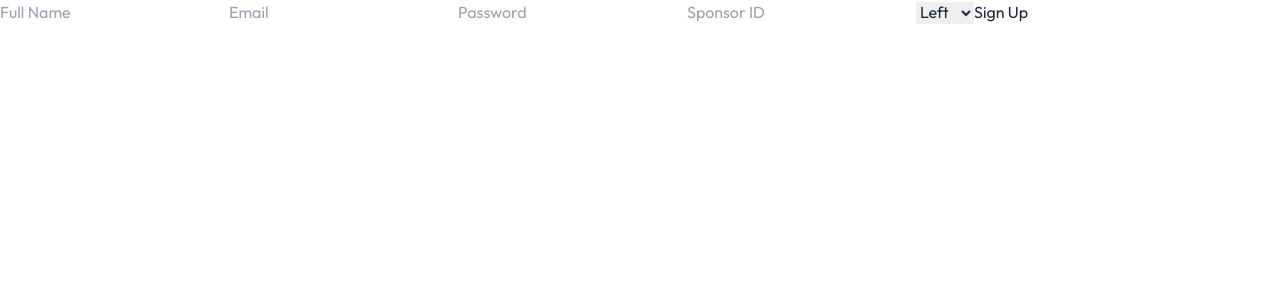
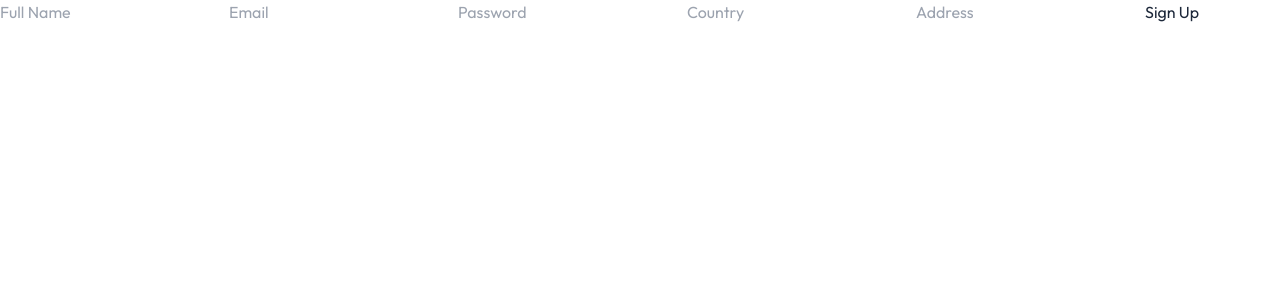
Before and after one commit to divinetoonz11-lgtm/nsgfrontend, a React (Vite) app: page /signup in a window 1280 px wide. Shown: the top 300 px of the page. Built offline with nearby package versions, Linux system fonts and the light colour scheme; no server answers.

Commit message:
Frontend updates: signup fixes, reset password, auth context

```diff
--- a/src/App.jsx
+++ b/src/App.jsx
@@ -74,7 +74,7 @@ function App() {
             <Route path="/signup" element={<SignupPage />} />
             <Route path="/admin/login" element={<AdminLoginPage />} />
             <Route path="/forgot-password" element={<ForgotPasswordPage />} />
-            <Route path="/reset-password" element={<ResetPasswordPage />} />
+            <Route path="/reset-password/:token" element={<ResetPasswordPage />} />
             <Route path="/verify-email" element={<VerifyEmailPage />} />
 
             {/* Legal Routes */}
--- a/src/contexts/AuthContext.jsx
+++ b/src/contexts/AuthContext.jsx
@@ -1,5 +1,5 @@
 import { createContext, useState, useEffect, useContext } from "react";
-import api from "@/lib/apiClient.js"; // VPS backend
+import api from "@/lib/apiClient.js";
 
 export const AuthContext = createContext(null);
 
@@ -59,7 +59,11 @@ export const AuthProvider = ({ children }) => {
   const login = async (formData) => {
     try {
       const res = await api.post("/auth/login", formData);
-      if (res.data.success) saveSession(res.data.user, res.data.token);
+
+      if (res.data.success) {
+        saveSession(res.data.user, res.data.token);
+      }
+
       return res.data;
     } catch (err) {
       return {
@@ -72,11 +76,10 @@ export const AuthProvider = ({ children }) => {
     }
   };
 
-  // ✅ Google login
-  const googleLogin = async (formData) => {
+  // ✅ Forgot Password 🔥 ADD THIS
+  const forgotPassword = async (email) => {
     try {
-      const res = await api.post("/auth/google-login", formData);
-      if (res.data.success) saveSession(res.data.user, res.data.token);
+      const res = await api.post("/auth/forgot-password", { email });
       return res.data;
     } catch (err) {
       return {
@@ -84,16 +87,19 @@ export const AuthProvider = ({ children }) => {
         message:
           err.response?.data?.message ||
           err.response?.data?.error ||
-          "Google authentication failed",
+          "Failed to send reset link",
       };
     }
   };
 
-  // ✅ Sponsor validation (robust)
+  // ✅ Sponsor validation
   const validateSponsor = async (sponsorId) => {
     try {
       const sponsorCode = sponsorId?.trim().toUpperCase();
-      if (!sponsorCode) return { success: false };
+
+      if (!sponsorCode) {
+        return { success: false };
+      }
 
       const res = await api.get(`/auth/validate-sponsor/${sponsorCode}`);
       return res.data;
@@ -111,9 +117,9 @@ export const AuthProvider = ({ children }) => {
         token,
         signup,
         login,
-        googleLogin,
         logout,
         validateSponsor,
+        forgotPassword, // 🔥 ADD HERE
         isAuthenticated,
         loading,
       }}
--- a/src/pages/ResetPasswordPage.jsx
+++ b/src/pages/ResetPasswordPage.jsx
@@ -1,7 +1,7 @@
-
+// src/pages/ResetPasswordPage.jsx
 import React, { useState } from 'react';
 import { Helmet } from 'react-helmet';
-import { Link, useSearchParams, useNavigate } from 'react-router-dom';
+import { Link, useParams, useNavigate } from 'react-router-dom';
 import { motion } from 'framer-motion';
 import { Lock, ArrowLeft, CheckCircle2, XCircle } from 'lucide-react';
 import { Button } from '@/components/ui/button';
@@ -12,8 +12,7 @@ import { useAuth } from '@/hooks/useAuth.js';
 import Logo from '@/components/Logo.jsx';
 
 export default function ResetPasswordPage() {
-  const [searchParams] = useSearchParams();
-  const token = searchParams.get('token');
+  const { token } = useParams();
   const [formData, setFormData] = useState({ newPassword: '', confirmPassword: '' });
   const [isSubmitting, setIsSubmitting] = useState(false);
   const [status, setStatus] = useState('idle'); // idle, success, error
@@ -22,27 +21,35 @@ export default function ResetPasswordPage() {
   const navigate = useNavigate();
 
   const validatePassword = (pass) => {
+    // Minimum 8 chars, uppercase, lowercase, number, special
     const regex = /^(?=.*[a-z])(?=.*[A-Z])(?=.*\d)(?=.*[@$!%*?&])[A-Za-z\d@$!%*?&]{8,}$/;
     return regex.test(pass);
   };
 
   const handleSubmit = async (e) => {
     e.preventDefault();
+
     if (!token) {
       toast.error('No reset token provided');
       return;
     }
+
     if (!validatePassword(formData.newPassword)) {
-      toast.error('Password must be at least 8 characters and include uppercase, lowercase, number, and special character.');
+      toast.error(
+        'Password must be at least 8 characters and include uppercase, lowercase, number, and special character.'
+      );
       return;
     }
+
     if (formData.newPassword !== formData.confirmPassword) {
       toast.error('Passwords do not match');
       return;
     }
 
     setIsSubmitting(true);
+
     const result = await resetPassword(token, formData.newPassword);
+
     if (!result.success) {
       setStatus('error');
       setErrorMessage(result.message || 'Reset link is invalid or expired');
@@ -50,10 +57,9 @@ export default function ResetPasswordPage() {
     } else {
       setStatus('success');
       toast.success('Password reset successfully!');
-      setTimeout(() => {
-        navigate('/login');
-      }, 3000);
+      setTimeout(() => navigate('/login'), 3000);
     }
+
     setIsSubmitting(false);
   };
 
--- a/src/pages/SignupPage.jsx
+++ b/src/pages/SignupPage.jsx
@@ -2,7 +2,7 @@ import { useState } from "react";
 import { useAuth } from "@/contexts/AuthContext.jsx";
 import { toast } from "react-toastify";
 
-const SignupPage = () => {
+const SignupPage = ({ isAssociate = false }) => {
   const { signup, validateSponsor } = useAuth();
 
   const [formData, setFormData] = useState({
@@ -11,65 +11,109 @@ const SignupPage = () => {
     password: "",
     sponsorReferralId: "",
     placement: "left",
+    country: "",
+    address: "",
   });
 
   const [loading, setLoading] = useState(false);
+  const [sponsorName, setSponsorName] = useState("");
+  const [checkingSponsor, setCheckingSponsor] = useState(false);
 
+  // Input change handler
   const handleChange = (e) => {
-    setFormData({ ...formData, [e.target.name]: e.target.value });
+    const { name, value } = e.target;
+    setFormData((prev) => ({ ...prev, [name]: value }));
   };
 
+  // Sponsor live check
+  const handleSponsorChange = async (e) => {
+    const value = e.target.value;
+    setFormData((prev) => ({ ...prev, sponsorReferralId: value }));
+
+    if (value.length < 4) {
+      setSponsorName("");
+      return;
+    }
+
+    setCheckingSponsor(true);
+
+    try {
+      const res = await validateSponsor(value.trim().toUpperCase());
+      if (res.success && res.user?.name) {
+        setSponsorName(res.user.name);
+      } else {
+        setSponsorName("Invalid Sponsor ❌");
+      }
+    } catch (err) {
+      console.error("Sponsor Check Error:", err);
+      setSponsorName("Error checking sponsor");
+    }
+
+    setCheckingSponsor(false);
+  };
+
+  // Submit handler
   const handleSubmit = async (e) => {
     e.preventDefault();
     setLoading(true);
 
     try {
-      // 🔥 normalize sponsor
-      const sponsorCode = formData.sponsorReferralId.trim().toUpperCase();
-
-      // ❌ empty check
-      if (!sponsorCode) {
-        toast.error("Sponsor ID required");
+      // Frontend validation
+      if (
+        !formData.fullName?.trim() ||
+        !formData.email?.trim() ||
+        !formData.password ||
+        (isAssociate && !formData.sponsorReferralId?.trim())
+      ) {
+        toast.error("All fields are required");
         setLoading(false);
         return;
       }
 
-      // ✅ validate sponsor (API)
+      // Sponsor validation for associate
+      let sponsorCode = "";
+      if (isAssociate) {
+        sponsorCode = formData.sponsorReferralId.trim().toUpperCase();
         const sponsorResult = await validateSponsor(sponsorCode);
-
         if (!sponsorResult?.success) {
           toast.error("Invalid sponsor ID");
           setLoading(false);
           return;
         }
+      }
 
-      // ✅ payload (backend compatible)
+      // Prepare payload
       const payload = {
-        name: formData.fullName,
+        name: formData.fullName.trim(),
         email: formData.email.toLowerCase().trim(),
         password: formData.password,
-        sponsorId: sponsorCode, // IMPORTANT
-        placement: formData.placement.toLowerCase(),
+        country: formData.country.trim(),
+        address: formData.address.trim(),
       };
 
-      // ✅ signup API
+      if (isAssociate) {
+        payload.sponsorId = sponsorCode;
+        payload.placement = formData.placement.toLowerCase();
+      }
+
+      // Signup API call
       const result = await signup(payload);
-
       if (result.success) {
         toast.success("Form submitted successfully, verify your email");
 
-        // reset form
         setFormData({
           fullName: "",
           email: "",
           password: "",
           sponsorReferralId: "",
           placement: "left",
+          country: "",
+          address: "",
         });
+        setSponsorName("");
       } else {
         toast.error(result.message || "Signup failed");
       }
-
     } catch (err) {
       console.error("Signup Error:", err);
       toast.error("Something went wrong");
@@ -80,14 +124,13 @@ const SignupPage = () => {
 
   return (
     <div className="signup-page">
-      <form onSubmit={handleSubmit}>
+      <form onSubmit={handleSubmit} noValidate>
         <input
           type="text"
           name="fullName"
           value={formData.fullName}
           placeholder="Full Name"
           onChange={handleChange}
-          required
         />
 
         <input
@@ -96,7 +139,6 @@ const SignupPage = () => {
           value={formData.email}
           placeholder="Email"
           onChange={handleChange}
-          required
         />
 
         <input
@@ -105,17 +147,39 @@ const SignupPage = () => {
           value={formData.password}
           placeholder="Password"
           onChange={handleChange}
-          required
         />
 
+        <input
+          type="text"
+          name="country"
+          value={formData.country}
+          placeholder="Country"
+          onChange={handleChange}
+        />
+
+        <input
+          type="text"
+          name="address"
+          value={formData.address}
+          placeholder="Address"
+          onChange={handleChange}
+        />
+
+        {isAssociate && (
+          <>
             <input
               type="text"
               name="sponsorReferralId"
               value={formData.sponsorReferralId}
               placeholder="Sponsor ID"
-          onChange={handleChange}
-          required
+              onChange={handleSponsorChange}
             />
+
+            {sponsorName && (
+              <p style={{ color: sponsorName.includes("Invalid") ? "red" : "green" }}>
+                {checkingSponsor ? "Checking..." : sponsorName}
+              </p>
+            )}
 
             <select
               name="placement"
@@ -125,6 +189,8 @@ const SignupPage = () => {
               <option value="left">Left</option>
               <option value="right">Right</option>
             </select>
+          </>
+        )}
 
         <button type="submit" disabled={loading}>
           {loading ? "Submitting..." : "Sign Up"}
```
Lines whose indentation alone changed are shown as unchanged.
